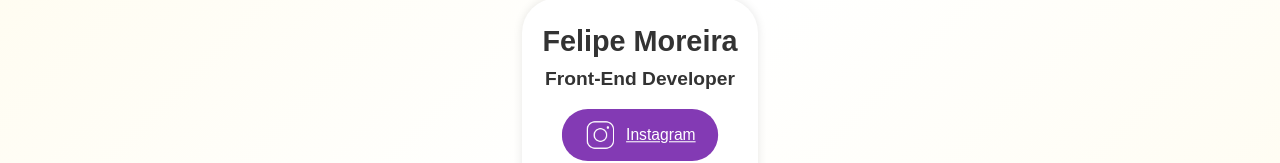
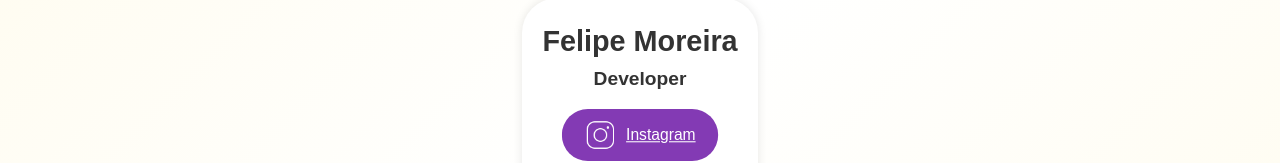
Before and after one commit to LipeLacross/Links-Social-Media, a Vue app: page / in a window 1280 px wide. Shown: the part 279-442 px from the top of the page. Built offline with nearby package versions, Linux system fonts and the light colour scheme.

Commit message:
Posicionamento

```diff
--- a/src/App.vue
+++ b/src/App.vue
@@ -10,7 +10,7 @@
       />
       <div class="info-container">
         <p class="name">Felipe Moreira</p>
-        <p class="role">Front-End Developer</p>
+        <p class="role">Developer</p>
         <social_links />
       </div>
     </div>
```
